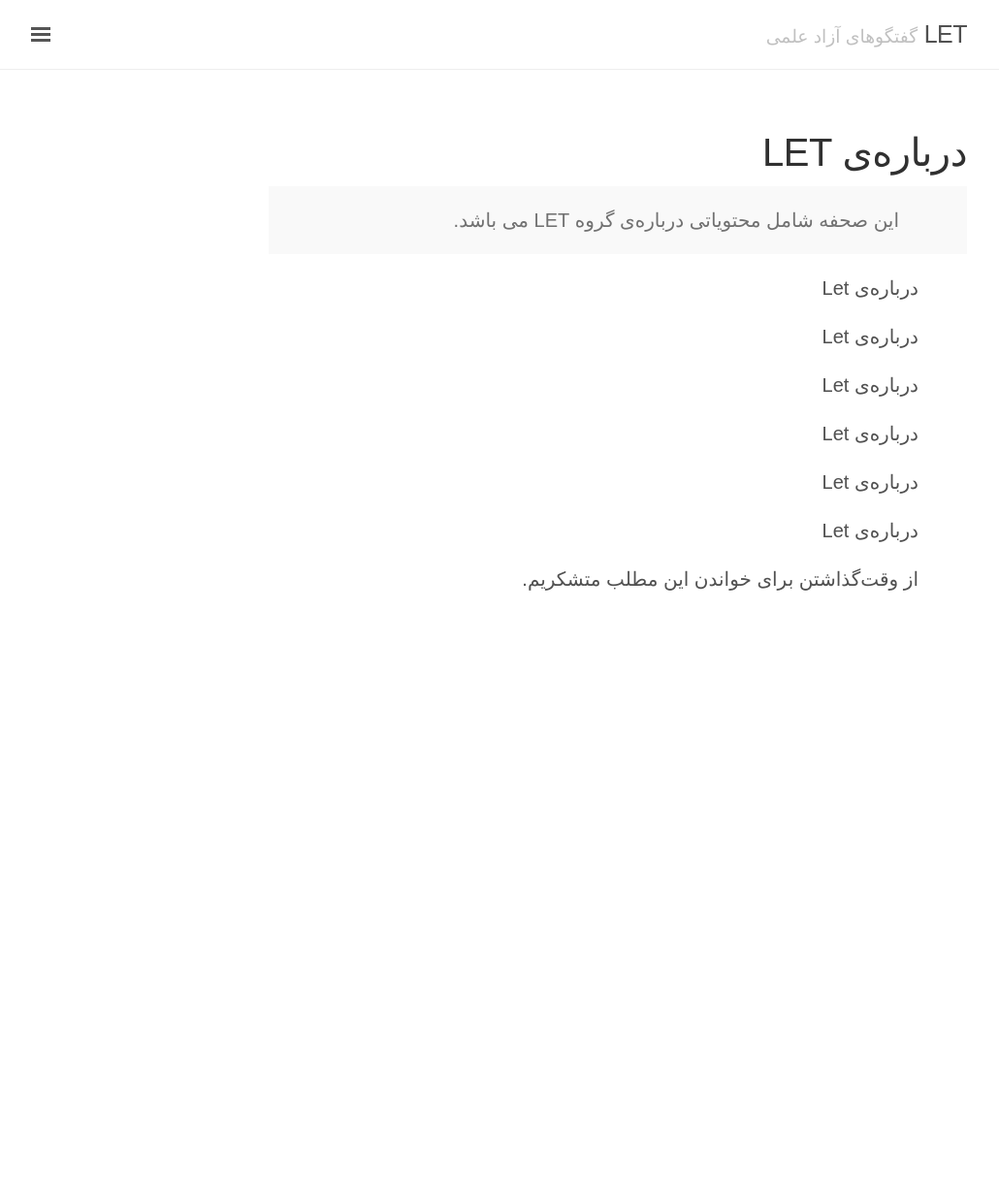
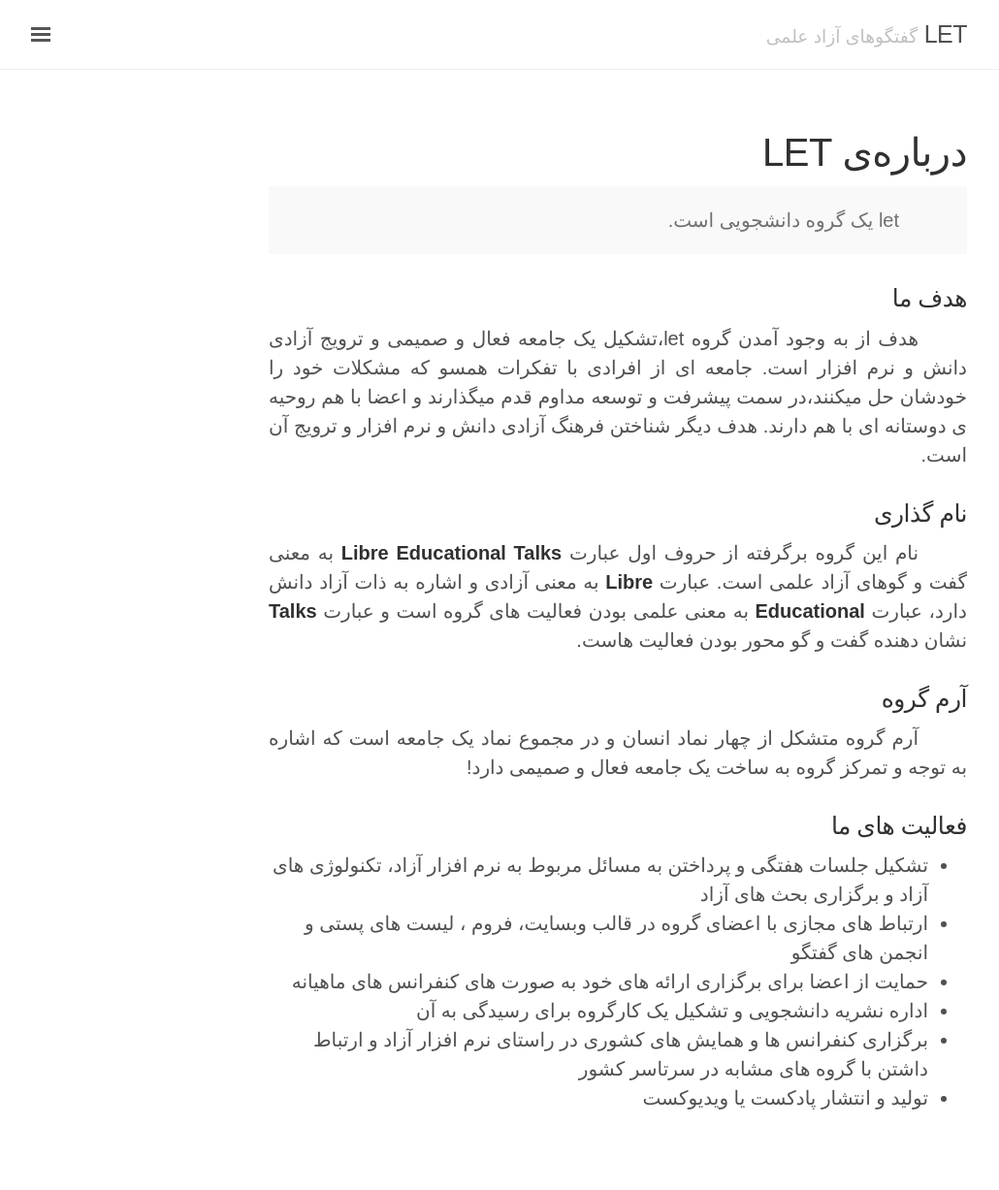
Before and after one commit to cselet/cselet.github.io, a Jekyll site: the page built from about.md, in a window 1280 px wide. Shown: the whole page at 97% size, without its empty margins (3-1033 px from the left). Built offline with Jekyll 4.4.1, drawn with Linux system fonts in a browser that asks for light colours; some web fonts are replaced; before the commit the page ends 900 px from its top, so only the background shows below that.

Commit message:
Updating about.md

```diff
--- a/about.md
+++ b/about.md
@@ -4,20 +4,22 @@ title: درباره‌ی LET
 ---
 
 <p class="message">
-  این صحفه شامل محتویاتی درباره‌ی گروه LET می باشد.
+    let یک گروه دانشجویی است.
 </p>
+### هدف ما
+هدف از به وجود آمدن گروه let،تشکیل یک جامعه فعال و صمیمی و ترویج آزادی دانش و نرم افزار است.
+جامعه ای از افرادی با تفکرات همسو که مشکلات خود را خودشان حل میکنند،در سمت   پیشرفت و توسعه مداوم قدم میگذارند و اعضا با هم روحیه ی دوستانه ای با هم دارند.
+هدف دیگر شناختن فرهنگ آزادی دانش و نرم افزار و ترویج آن است.
+### نام گذاری
+نام این گروه برگرفته از حروف اول عبارت **Libre Educational Talks** به معنی گفت و گوهای آزاد علمی است.
+عبارت **Libre** به معنی آزادی و اشاره به ذات آزاد دانش دارد،  عبارت **Educational** به معنی علمی بودن فعالیت های گروه است و عبارت **Talks** نشان دهنده گفت و گو محور بودن فعالیت هاست.
+### آرم گروه
+آرم گروه متشکل از چهار نماد انسان و در مجموع نماد یک جامعه است که اشاره به توجه و تمرکز گروه به ساخت یک جامعه فعال و صمیمی دارد!
 
-درباره‌ی Let
-
-درباره‌ی Let
-
-درباره‌ی Let
-
-درباره‌ی Let
-
-درباره‌ی Let
-
-درباره‌ی Let
-
-
-از وقت‌گذاشتن برای خواندن این مطلب متشکریم.
+### فعالیت های ما
+* تشکیل جلسات هفتگی و پرداختن به مسائل مربوط به نرم افزار آزاد، تکنولوژی های آزاد و برگزاری بحث های آزاد
+* ارتباط های مجازی با اعضای گروه در قالب وبسایت، فروم ، لیست های پستی و انجمن های گفتگو
+* حمایت از اعضا برای برگزاری ارائه های خود به صورت های کنفرانس های ماهیانه
+* اداره نشریه دانشجویی و تشکیل یک کارگروه برای رسیدگی به آن
+* برگزاری کنفرانس ها و همایش های کشوری در راستای نرم افزار آزاد و ارتباط داشتن با گروه های مشابه در سرتاسر کشور
+* تولید و انتشار پادکست یا ویدیوکست
```
